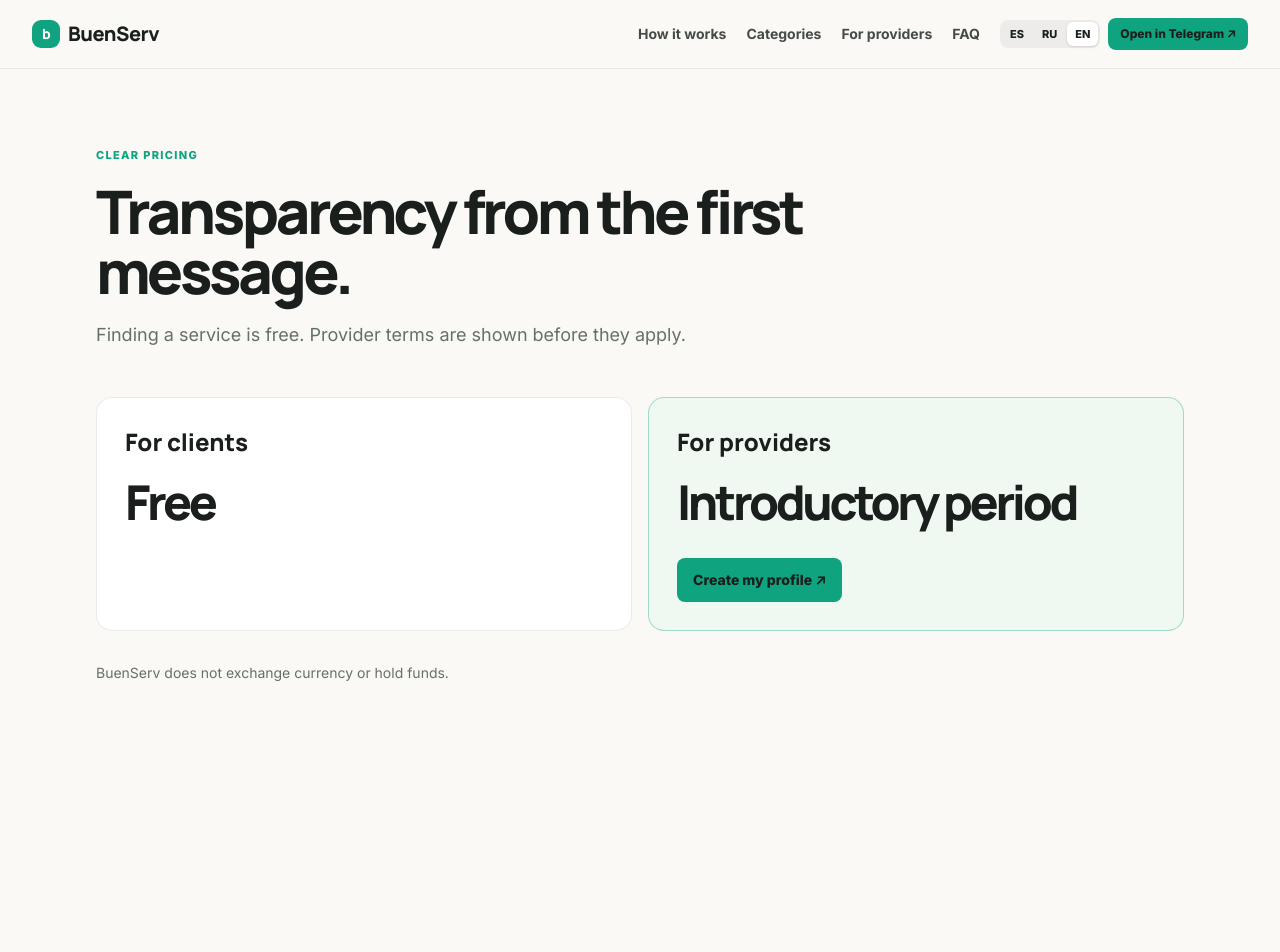
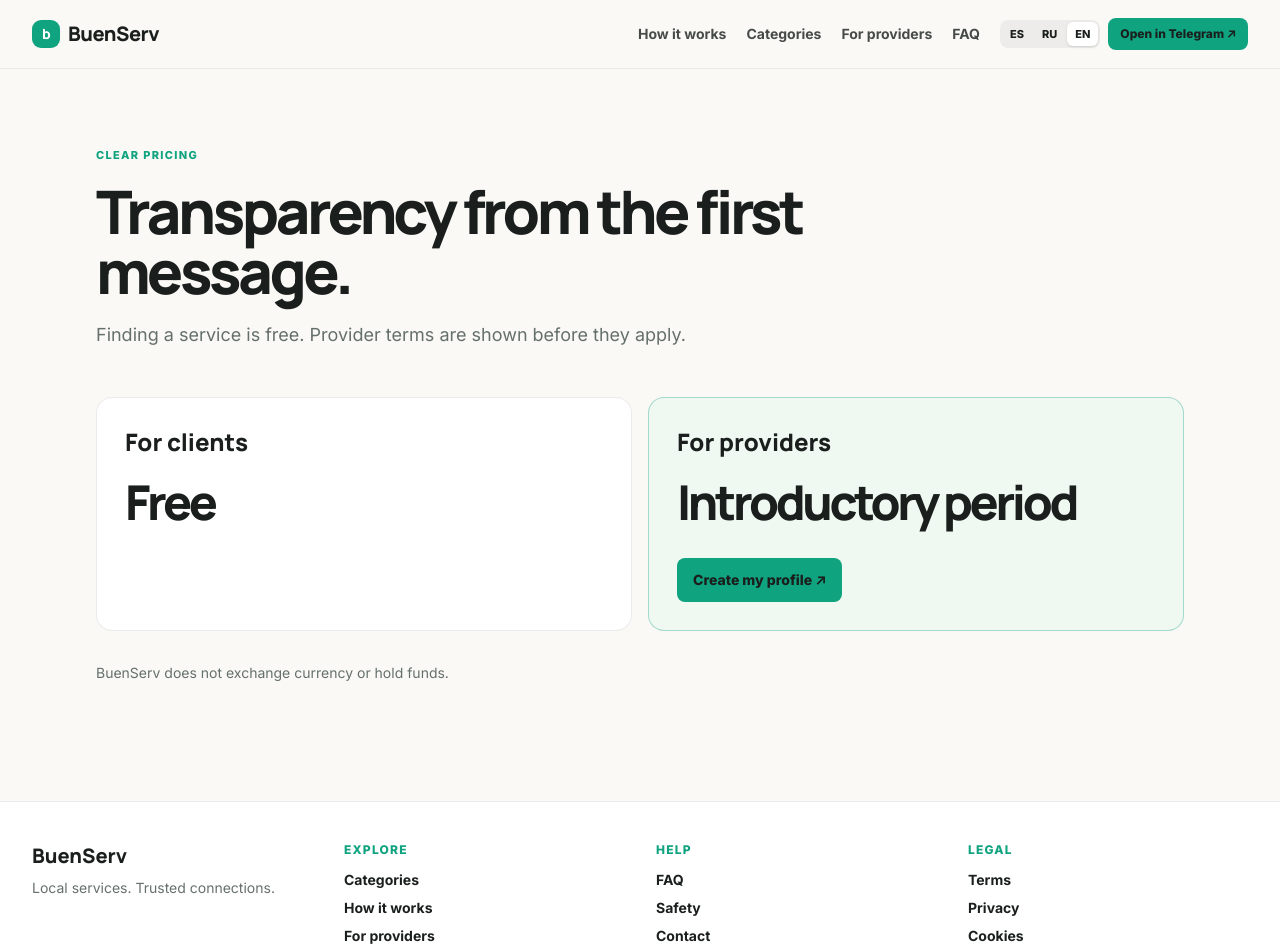
Before and after one commit to akoffice933-maker/buenserv, a Next.js app in the folder apps/web/: page /en/pricing in a window 1280 px wide. Shown: the top 952 px of the page. Before the commit the page ends 801 px from the top, so only its background shows below. Built offline with nearby package versions, Linux system fonts and the light colour scheme.

Commit message:
Add shared localized production footer

```diff
--- a/apps/web/src/app/[locale]/layout.tsx
+++ b/apps/web/src/app/[locale]/layout.tsx
@@ -5,6 +5,7 @@ import {hasLocale, NextIntlClientProvider} from 'next-intl';
 import {getMessages} from 'next-intl/server';
 import {notFound} from 'next/navigation';
 import {routing} from '@/i18n/routing';
+import {SiteFooter} from '@/components/site-footer';
 
 const inter = Inter({
   variable: '--font-body',
@@ -35,5 +36,5 @@ export default async function LocaleLayout({children, params}: Readonly<{childre
   const {locale} = await params;
   if (!hasLocale(routing.locales, locale)) notFound();
   const messages = await getMessages();
-  return <html lang={locale === 'es' ? 'es-AR' : locale} className={`${inter.variable} ${manrope.variable}`}><body>{children && <NextIntlClientProvider messages={messages}>{children}</NextIntlClientProvider>}</body></html>;
+  return <html lang={locale === 'es' ? 'es-AR' : locale} className={`${inter.variable} ${manrope.variable}`}><body><NextIntlClientProvider messages={messages}>{children}<SiteFooter locale={locale}/></NextIntlClientProvider></body></html>;
 }
--- /dev/null
+++ b/apps/web/src/components/site-footer.tsx
@@ -0,0 +1,7 @@
+import Link from 'next/link';
+import {getTranslations} from 'next-intl/server';
+
+export async function SiteFooter({locale}: {locale: string}) {
+  const t = await getTranslations('footer');
+  return <footer className="border-t border-black/8 bg-white"><div className="mx-auto grid max-w-7xl gap-8 px-5 py-10 sm:grid-cols-2 lg:grid-cols-4 lg:px-8"><div><p className="font-display text-xl font-extrabold">BuenServ</p><p className="mt-2 max-w-xs text-sm text-bs-muted">{t('tagline')}</p></div><div><p className="text-xs font-extrabold tracking-[.1em] text-bs-primary uppercase">{t('explore')}</p><div className="mt-3 grid gap-2 text-sm font-bold"><Link href={`/${locale}/categories`}>{t('categories')}</Link><Link href={`/${locale}/how-it-works`}>{t('how')}</Link><Link href={`/${locale}/providers`}>{t('providers')}</Link></div></div><div><p className="text-xs font-extrabold tracking-[.1em] text-bs-primary uppercase">{t('help')}</p><div className="mt-3 grid gap-2 text-sm font-bold"><Link href={`/${locale}/faq`}>FAQ</Link><Link href={`/${locale}/safety`}>{t('safety')}</Link><Link href={`/${locale}/contact`}>{t('contact')}</Link></div></div><div><p className="text-xs font-extrabold tracking-[.1em] text-bs-primary uppercase">{t('legal')}</p><div className="mt-3 grid gap-2 text-sm font-bold"><Link href={`/${locale}/legal/terms`}>{t('terms')}</Link><Link href={`/${locale}/legal/privacy`}>{t('privacy')}</Link><Link href={`/${locale}/legal/cookies`}>{t('cookies')}</Link></div></div></div><div className="mx-auto max-w-7xl border-t border-black/8 px-5 py-5 text-xs text-bs-muted lg:px-8">© 2026 BuenServ · Buenos Aires</div></footer>;
+}
```
Also changed, not shown: apps/web/src/messages/en.json (+1 -1 lines), apps/web/src/messages/es.json (+1 -1 lines), apps/web/src/messages/ru.json (+1 -1 lines).
